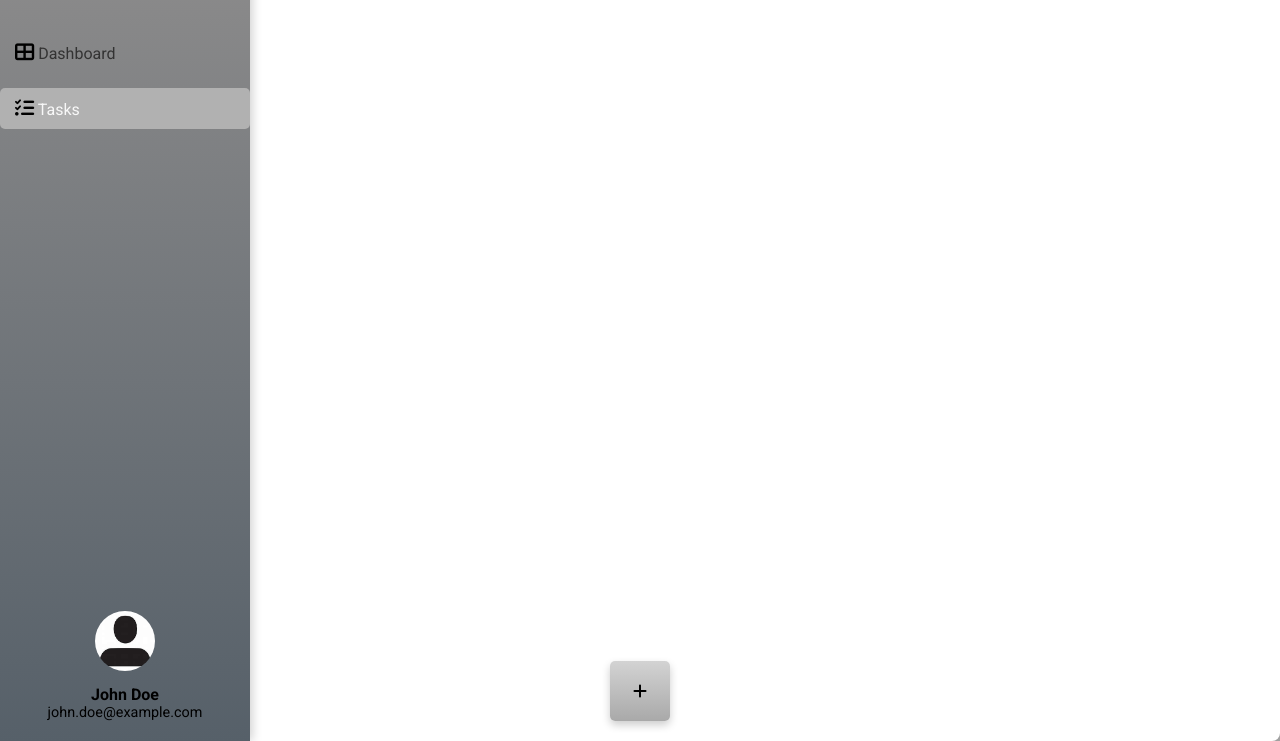
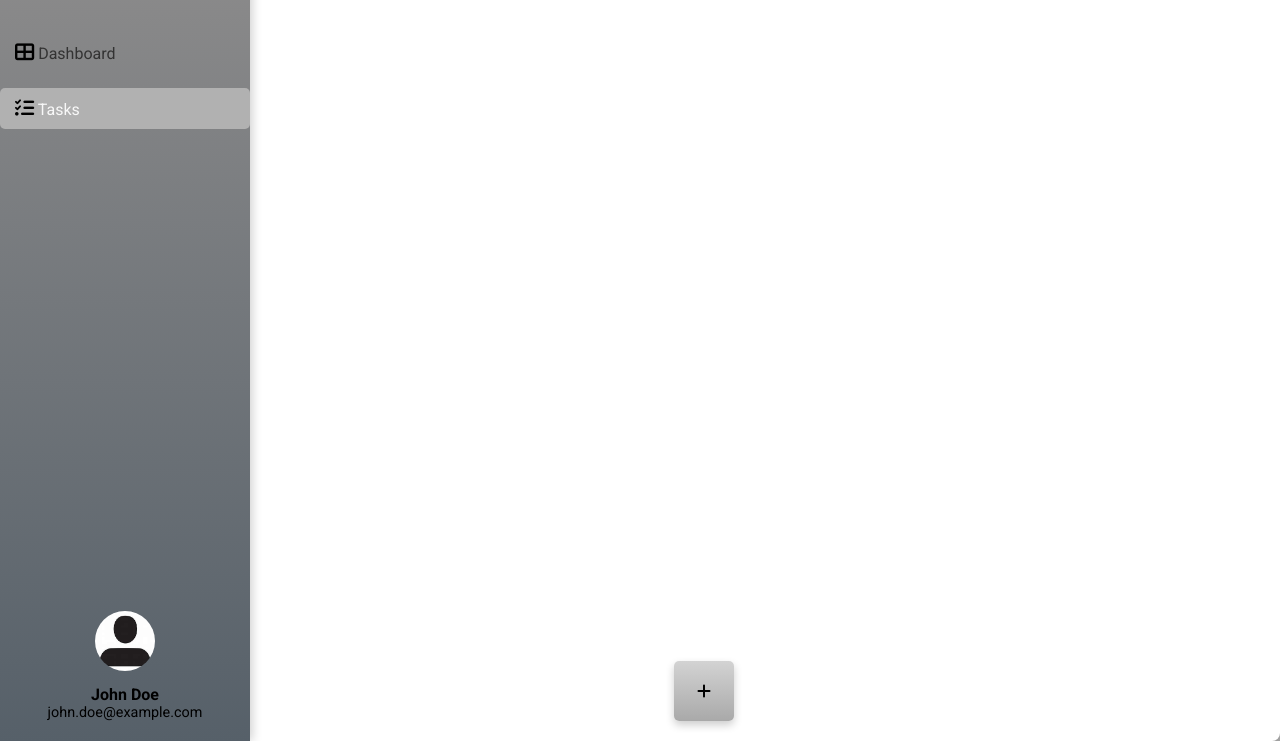
Before and after one commit to vamsi1609/mindful-todo, a plain HTML site: page app/index.html in a window 1280 px wide. Both pictures are taken after a click on the link "Tasks". Shown: the part 59-800 px from the top of the page. Drawn offline with Linux system fonts and the light colour scheme.

Commit message:
fixed the add task button position

```diff
--- a/app/styles.css
+++ b/app/styles.css
@@ -473,7 +473,7 @@ section.active {
 .floating-button {
     position: fixed;
     bottom: 20px; /* Distance from the bottom of the page */
-    left: 50%; /* Center horizontally */
+    left: 55%; /* Center horizontally */
     transform: translateX(-50%); /* Adjust position to truly center */
     width: 60px;
     height: 60px;
```
